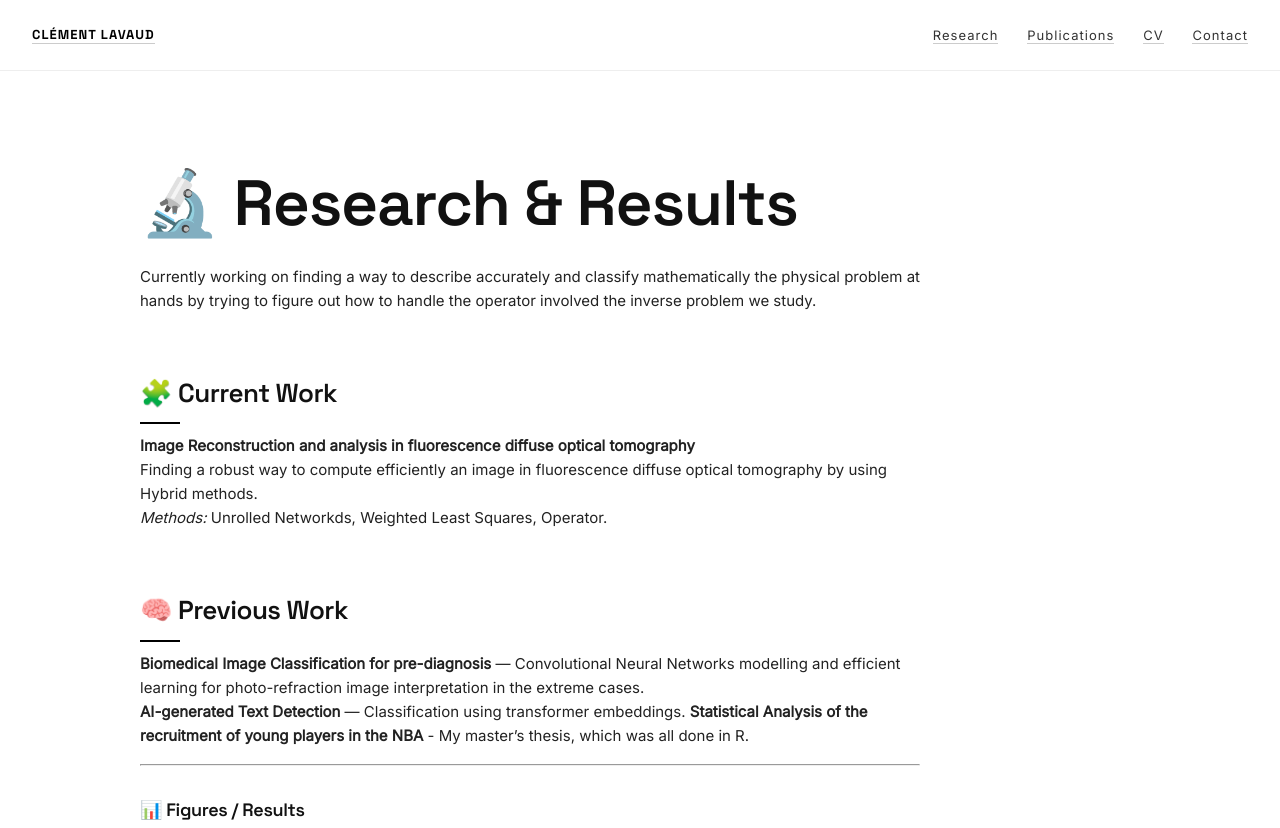
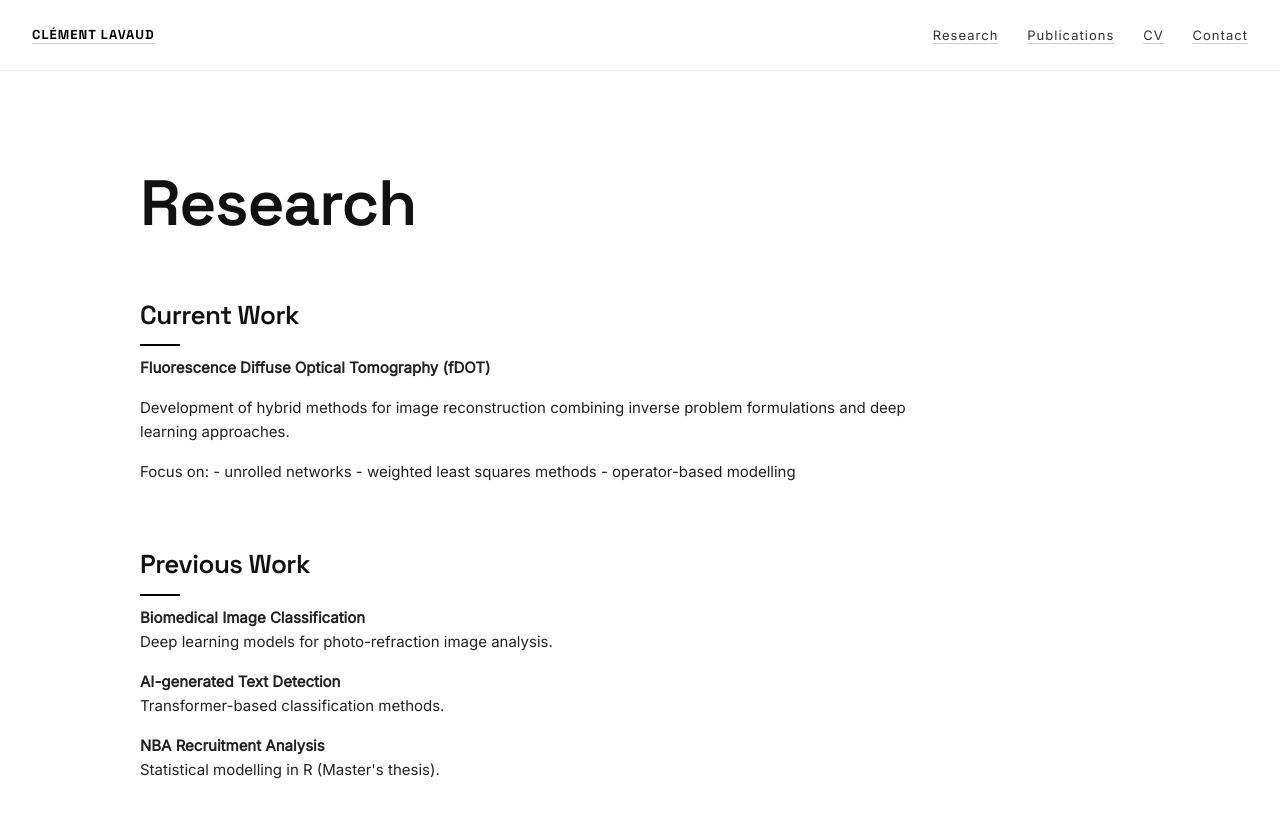
Before and after one commit to clementlavaud/clementlavaud.github.io, a Jekyll site: the page built from research.md, in a window 1280 px wide and 1400 px high. Shown: the top 828 px of the window. Built offline with Jekyll 4.4.1, drawn with Linux system fonts in a browser that asks for light colours; some of the changed text lies outside the part shown.

Commit message:
Update research.md

````diff
--- a/research.md
+++ b/research.md
@@ -3,24 +3,37 @@ layout: default
 title: "Research"
 ---
 
-# 🔬 Research & Results
+<h1>Research</h1>
 
-Currently working on finding a way to describe accurately and classify mathematically the physical problem at hands by trying to figure out how to handle the operator involved the inverse problem we study.
+<h2>Current Work</h2>
 
-## 🧩 Current Work
-**Image Reconstruction and analysis in fluorescence diffuse optical tomography**
-Finding a robust way to compute efficiently an image in fluorescence diffuse optical tomography by using Hybrid methods.
-*Methods:* Unrolled Networkds, Weighted Least Squares, Operator.
+<p><strong>Fluorescence Diffuse Optical Tomography (fDOT)</strong></p>
 
-## 🧠 Previous Work
-**Biomedical Image Classification for pre-diagnosis** — Convolutional Neural Networks modelling and efficient learning for photo-refraction image interpretation in the extreme cases.
-**AI-generated Text Detection** — Classification using transformer embeddings.
-**Statistical Analysis of the recruitment of young players in the NBA** - My master's thesis, which was all done in R.
+<p>
+Development of hybrid methods for image reconstruction combining inverse problem
+formulations and deep learning approaches.
+</p>
 
----
+<p>
+Focus on:
+- unrolled networks
+- weighted least squares methods
+- operator-based modelling
+</p>
 
-### 📊 Figures / Results
-You can include figures stored in `/assets/images/`, like this:
+<h2>Previous Work</h2>
 
-```markdown
-![Example result](assets/images/sample_plot.png)
+<p><strong>Biomedical Image Classification</strong><br>
+Deep learning models for photo-refraction image analysis.</p>
+
+<p><strong>AI-generated Text Detection</strong><br>
+Transformer-based classification methods.</p>
+
+<p><strong>NBA Recruitment Analysis</strong><br>
+Statistical modelling in R (Master's thesis).</p>
+
+<h2>Results</h2>
+
+<p>
+<img src="/assets/images/sample_plot.png" alt="Result example">
+</p>
````
